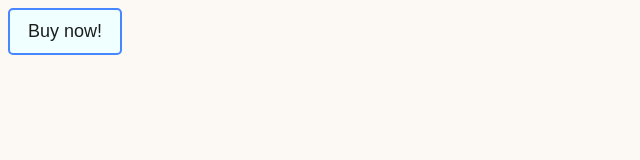
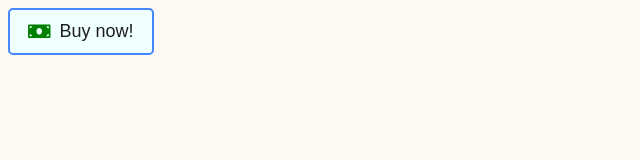
Before and after one commit to User-MiMa/ReactComponentLibrary, a React (Vite) app: page / in a window 1280 px wide. Shown: the top 160 px of the page, without its empty margins (0-640 px from the left). Built offline with nearby package versions, Linux system fonts and the light colour scheme.

Commit message:
feat: add react icon library; add svg to Button component

```diff
--- a/package.json
+++ b/package.json
@@ -7,7 +7,8 @@
 	},
 	"dependencies": {
 		"react": "^19.2.8",
-		"react-dom": "^19.2.8"
+		"react-dom": "^19.2.8",
+		"react-icons": "^5.7.0"
 	},
 	"devDependencies": {
 		"@vitejs/plugin-react": "^6.0.5",
--- a/src/App.jsx
+++ b/src/App.jsx
@@ -1,9 +1,13 @@
 import Button from "./components/Button";
+import {FaMoneyBill} from "react-icons/fa"
 
 export default function App(){
     return(
         <main>
-            <Button>Buy now!</Button>
+            <Button>
+                <FaMoneyBill/>
+                Buy now!
+            </Button>
         </main>
     );
 }
--- a/src/index.css
+++ b/src/index.css
@@ -17,4 +17,16 @@ button{
     background-color: azure;
 
     padding: .5em 1em;
+
+    display: flex;
+    align-items: center;
 }
+
+button svg{
+    margin-right: .5em;
+
+    color: green;
+
+    height: 1.25em;
+    width: 1.25em;
+}
```
Also changed, not shown: 1 other file (tests, documents, lock files or other folders).
